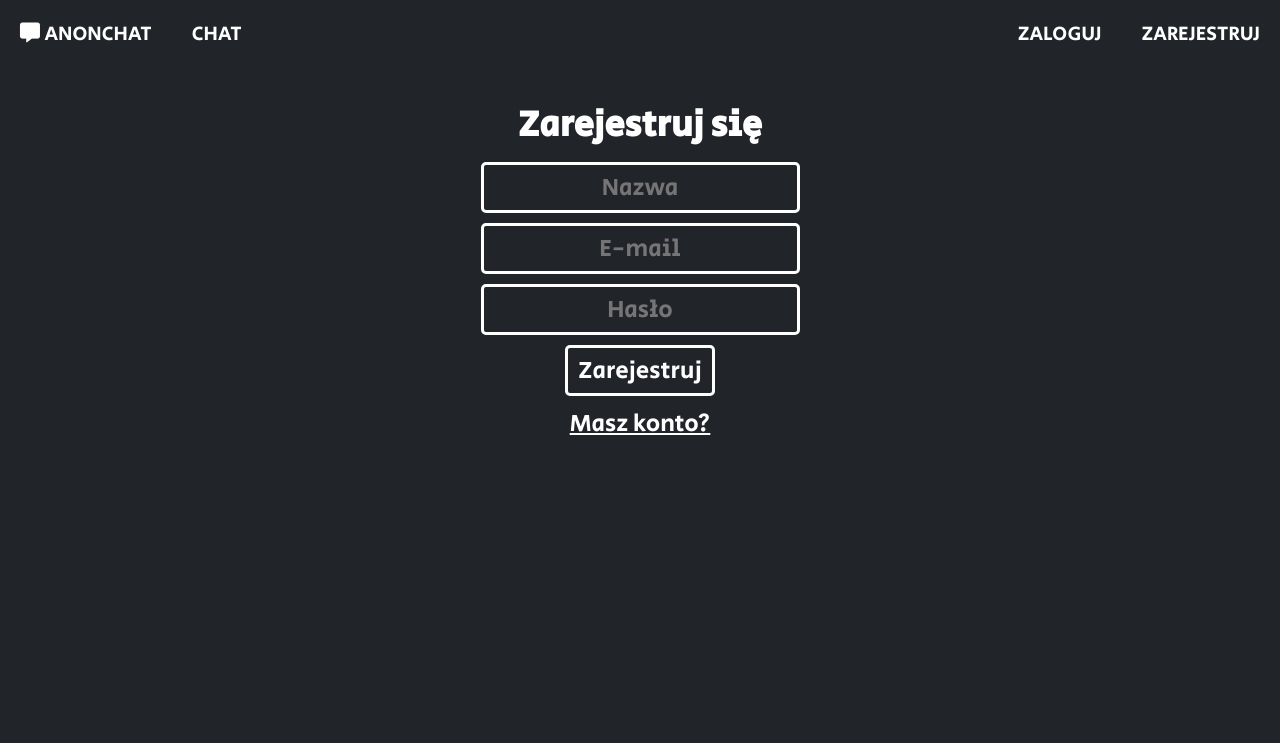
After one commit to mateuszzebala/AnonymousChat, a Django app: page /register/ in a window 1280 px wide. The commit adds this page. Shown: the top 743 px of the page. Run offline with Django 4.2, Linux system fonts and the light colour scheme; data comes from the database, SQL or seed files in the repository; both versions use the stored data as it was after the commit; data that the repository does not hold is empty.

Commit message:
add login and register functionality

```diff
--- a/AnonymousChat/settings.py
+++ b/AnonymousChat/settings.py
@@ -2,7 +2,7 @@ from pathlib import Path
 
 BASE_DIR = Path(__file__).resolve().parent.parent
 SECRET_KEY = 'django-insecure-^*asiu9)#h65_3t&dc3m7@uk0oy5+1_-l6tl(+&pj-kcp2!gj7'
-DEBUG = False
+DEBUG = True
 ALLOWED_HOSTS = ['localhost', 'anonchat.pl']
 
 INSTALLED_APPS = [
--- a/Main/static/css/layout.scss
+++ b/Main/static/css/layout.scss
@@ -13,12 +13,20 @@ body {
     a, select, textarea, input, button, option{
         font-family: var(--font-family);
     }
+    *::selection{
+        background-color: rgb(166, 0, 255);
+    }
+    &::-webkit-scrollbar{
+        height: 0px;
+        width: 0px;
+    }
 
     >nav.navbar {
         display: flex;
         justify-content: space-between;
         padding: 10px 30px;
         padding: 20px;
+        gap: 40px;
         div{
             display: flex;
             gap: 40px;
@@ -26,6 +34,7 @@ body {
         a, span{
             color: white;
             text-decoration: none;
+            white-space: nowrap;
             font-size: 20px;
         }
 
@@ -69,7 +78,7 @@ body {
             padding: 0 20px;
             margin: 0;
             border-radius: 5px;
-
+            text-decoration: none;
             background-clip: unset;
             &:after{
                 content: '';
@@ -85,6 +94,41 @@ body {
         }
         p{
             font-size: max(calc(100vw / 56), 15px);
+        }
+    }
+
+    .login-page{
+        padding: 30px;
+        form{
+            display: flex;
+            flex-direction: column;
+            gap: 10px;
+            align-items: center;
+            font-size: x-large;
+            input, button{
+                font-size: x-large;
+                transition: color 0.3s, background 0.3s;
+                border-radius: 5px;
+                text-align: center;
+                background-color: transparent;
+                color: white;
+                border: 3px solid white;
+                padding: 5px 10px;
+                &:focus{
+                    outline: none;
+                }
+            }
+            button:hover{
+                background-color: white;
+                color: #212529;
+                cursor: pointer;
+            }
+            h1{
+                margin: 0;
+            }
+            a{
+                color: white;
+            }
         }
     }
 
@@ -264,3 +308,10 @@ body {
         transform: rotate(360deg);
     }
 }
+
+
+@media (max-width: 580px) {
+    .navbar .register{
+        display: none;
+    }
+}
--- a/Main/templates/bricks/navbar.html
+++ b/Main/templates/bricks/navbar.html
@@ -2,8 +2,16 @@
 {% block navbar %}
 <nav class="navbar">
   <div>
-    <a class="navbar-brand" href="{% url 'index' %}"><i class="fa-solid fa-message"></i> AnonCHAT</a>
+    <a class="navbar-brand" href="{% url 'index' %}"><i class="fa-solid fa-message"></i> ANONCHAT</a>
     <a class="nav-link" href="{%  url 'chat' %}">CHAT</a>
+  </div>
+  <div>
+    {% if request.user.is_authenticated %}
+    <a class="logout" href="{%  url 'logout' %}">WYLOGUJ</a>
+    {% else %}
+    <a class="login" href="{%  url 'login' %}">ZALOGUJ</a>
+    <a class="register" href="{%  url 'register' %}">ZAREJESTRUJ</a>
+    {% endif %}
   </div>
 </nav>
 {% endblock %}
--- /dev/null
+++ b/Main/templates/register.html
@@ -0,0 +1,21 @@
+{% extends 'layout.html' %}
+{% load tags %}
+
+{% block head %}
+
+{% endblock %}
+
+
+{% block main %}
+    <div class="login-page">
+        <form action="" method="POST">
+            <h1>Zarejestruj się</h1>
+            <input type="text" name="username" placeholder="Nazwa">
+            <input type="email" name="email" placeholder="E-mail">
+            <input type="password" name="password" placeholder="Hasło">
+            {% csrf_token %}
+            <button type="submit">Zarejestruj</button>
+            <a href="{% url 'login' %}">Masz konto?</a>
+        </form>
+    </div>
+{% endblock %}
--- a/Main/urls.py
+++ b/Main/urls.py
@@ -4,6 +4,10 @@ from . import views
 urlpatterns = [
     path('', views.index, name='index'),
     path('chat/', views.chat, name='chat'),
+    path('login/', views.login, name='login'),
+    path('register/', views.register, name='register'),
+    path('logout/', views.logout, name='logout'),
+
     path('message/', views.message, name='message'),
     path('messages/', views.messages, name='messages'),
     path('next_chat/', views.next_chat, name='next_chat'),
--- a/Main/views.py
+++ b/Main/views.py
@@ -1,10 +1,11 @@
-from django.shortcuts import render
+from django.shortcuts import render, redirect
 import json
 from django.http import JsonResponse, FileResponse
 from django.views.decorators.csrf import csrf_exempt
+from django.contrib.auth import login as login_user, authenticate, logout as logout_user
 from .models import Chat, AnonymousUser, Text
-
 from django.db.models import Q
+from django.contrib.auth.models import User
 
 def index(request):
     return render(request, "index.html", {})
@@ -27,6 +28,38 @@ def chat(request):
     if chat is None:
         chat = new_chat(request)
     return render(request, "chat.html", {})
+
+def login(request):
+    if request.method == 'POST':
+        username = request.POST.get('username')
+        password = request.POST.get('password')
+        user = authenticate(username=username, password=password)
+        if user is not None:
+            login_user(request, user)
+            return redirect('index')
+        else:
+            return render(request, "login.html", {"bad":True})
+
+
+    return render(request, "login.html", {})
+
+
+def register(request):
+    if request.method == 'POST':
+        username = request.POST.get('username')
+        password = request.POST.get('password')
+        email = request.POST.get('email')
+        user = User(username=username, email=email, password=password)
+        user.save()
+        return redirect('login')
+
+    return render(request, "register.html", {
+
+    })
+
+def logout(request):
+    logout_user(request)
+    return redirect('index')
 
 @csrf_exempt
 def message(request):
```
Also changed, not shown: Main/templates/login.html (added, +23 -0 lines), Main/static/css/layout.css, db.sqlite3.
